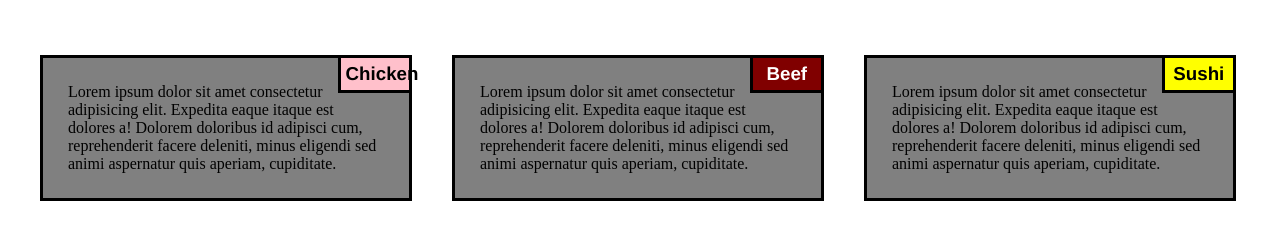
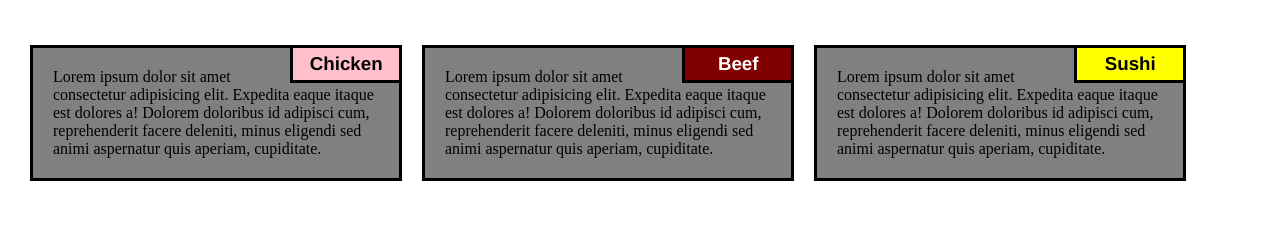
Before and after one commit to gagan2428/Module2_Solution, a plain HTML site: page Site/index.html in a window 1280 px wide. Shown: the part 61-300 px from the top of the page. Drawn offline with Linux system fonts and the light colour scheme.

Commit message:
Updated contents in files

```diff
--- a/Site/styles.css
+++ b/Site/styles.css
@@ -15,7 +15,7 @@ div{
 p{
 	border: 3px solid black;
 	background-color: grey;
-	padding: 25px;
+	padding: 20px;
 }
 h3{
 	border: 3px solid black;
@@ -23,7 +23,7 @@ h3{
 	float: right;
 	margin: 0px;
 	padding: 5px;
-	width: 20%;
+	width: 30%;
 	font-family: Helvetica, sans-serif;
 }
 
@@ -44,16 +44,17 @@ h3{
 	}
 
 
+
 }
-@media (min-width: 768px and max-width: 991px){
+@media (min-width: 768px) and (max-width: 991px){
 	div#first,#second{
 		width: 46%;
 		float: left;
-		margin: 20px;
+		margin: 10px;
 
 	}
 	div#third{
-		width:95%;
+		width:96%;
 		float: left;
 	}
 }
@@ -61,7 +62,7 @@ h3{
 	div{
 		width: 30%;
 		float: left;
-		margin: 20px;
+		margin: 10px;
 
 	}
 }
```
Also changed, not shown: 1 other file.
